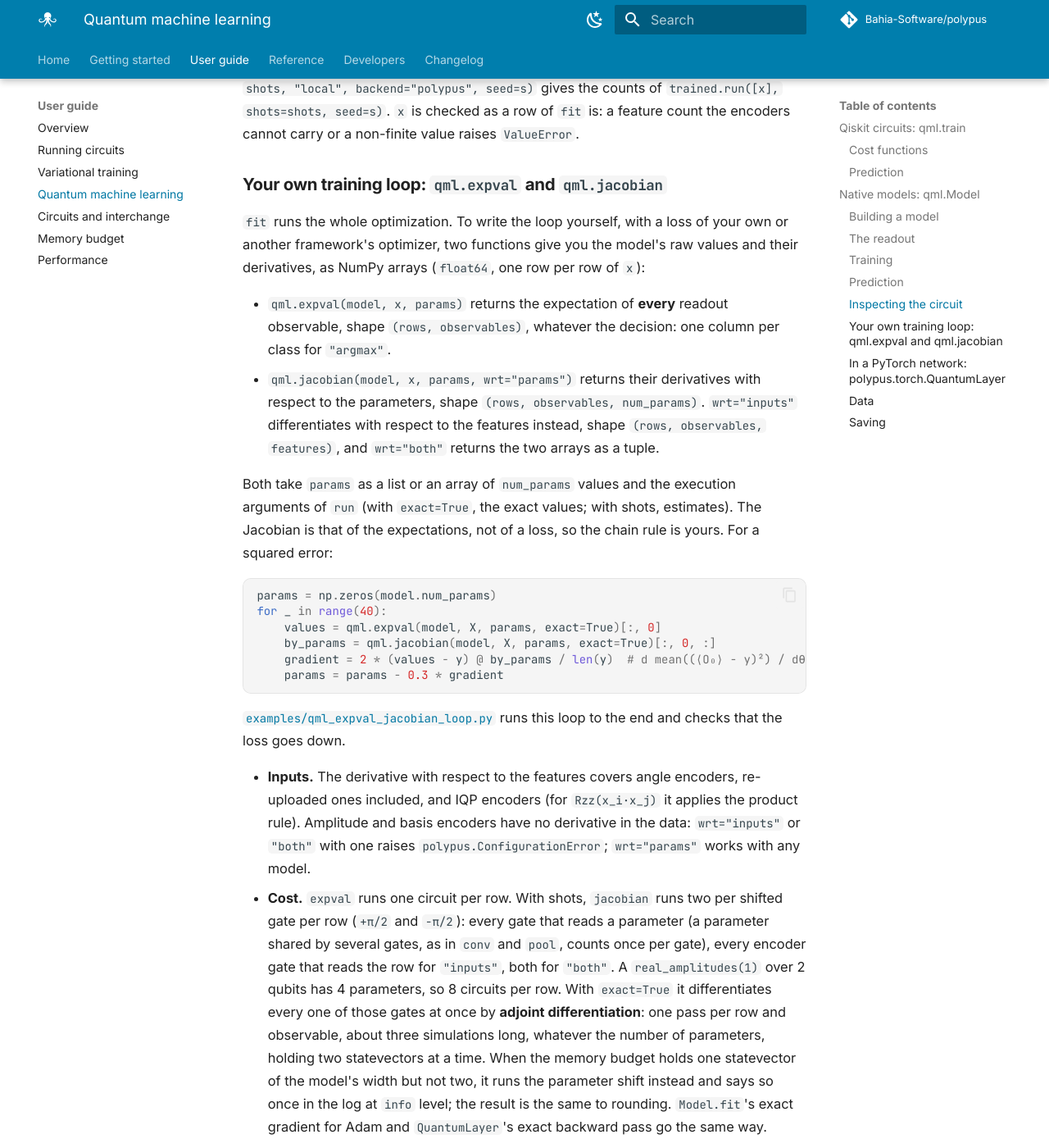
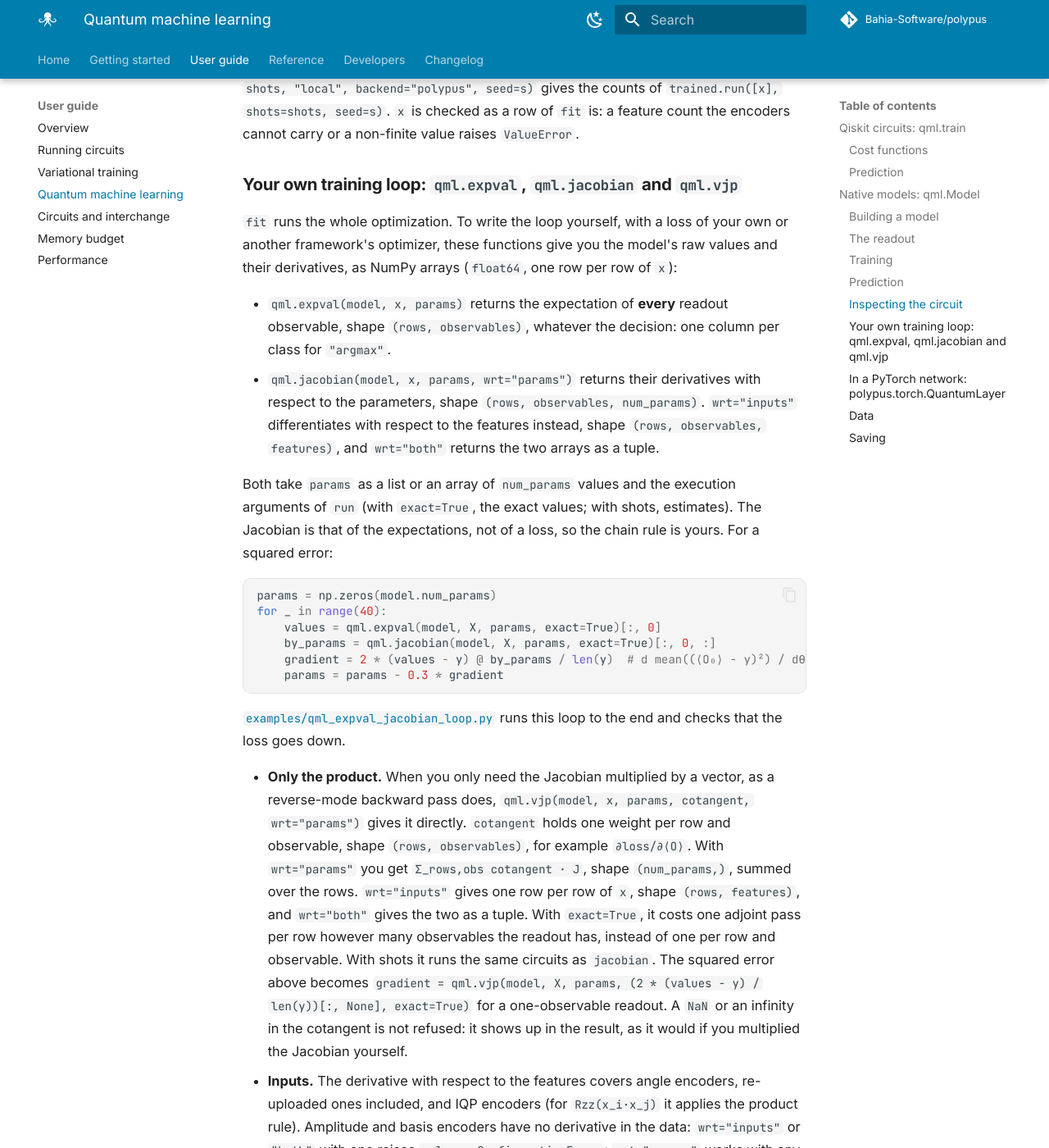
Before and after one commit to Bahia-Software/polypus, an MkDocs documentation site: the page built from docs/guide/qml.md, in a window 1280 px wide and 1400 px high, scrolled down 10476 px. Shown: the whole window at 82% size. Built offline with MkDocs 1.6.1 and Material for MkDocs 9.7.7, drawn with Linux system fonts in a browser that asks for light colours; plug-ins that fetch from the network failed and are left out; comment, search, counter and statistics services are not loaded; some of the changed text lies outside the part shown.

Commit message:
docs(qml): guide and tutorial prose for qml.vjp
Say where the layer's backward pass now goes and when to call qml.vjp
instead of contracting qml.jacobian yourself.

Refs: docs/adr/0008-vector-jacobian-product.md

````diff
--- a/docs/guide/qml.md
+++ b/docs/guide/qml.md
@@ -246,9 +246,9 @@ c2: ═════════════════════════
 
 `S†` then `H` rotates `Y` onto `Z`, which is what the measurement reads (`X` needs only the `H`). `model.circuit(x, params)` fixes the trainable angles too, and `trained.circuit(x)` does so with the trained model's own parameters: it is exactly the circuit `trained.run([x])` executes, so `polypus.run_quantum_circuit(trained.circuit(x), shots, "local", backend="polypus", seed=s)` gives the counts of `trained.run([x], shots=shots, seed=s)`. `x` is checked as a row of `fit` is: a feature count the encoders cannot carry or a non-finite value raises `ValueError`.
 
-### Your own training loop: `qml.expval` and `qml.jacobian`
+### Your own training loop: `qml.expval`, `qml.jacobian` and `qml.vjp`
 
-`fit` runs the whole optimization. To write the loop yourself, with a loss of your own or another framework's optimizer, two functions give you the model's raw values and their derivatives, as NumPy arrays (`float64`, one row per row of `x`):
+`fit` runs the whole optimization. To write the loop yourself, with a loss of your own or another framework's optimizer, these functions give you the model's raw values and their derivatives, as NumPy arrays (`float64`, one row per row of `x`):
 
 - `qml.expval(model, x, params)` returns the expectation of **every** readout observable, shape `(rows, observables)`, whatever the decision: one column per class for `"argmax"`.
 - `qml.jacobian(model, x, params, wrt="params")` returns their derivatives with respect to the parameters, shape `(rows, observables, num_params)`. `wrt="inputs"` differentiates with respect to the features instead, shape `(rows, observables, features)`, and `wrt="both"` returns the two arrays as a tuple.
@@ -266,14 +266,15 @@ for _ in range(40):
 
 [`examples/qml_expval_jacobian_loop.py`](../../examples/qml_expval_jacobian_loop.py) runs this loop to the end and checks that the loss goes down.
 
+- **Only the product.** When you only need the Jacobian multiplied by a vector, as a reverse-mode backward pass does, `qml.vjp(model, x, params, cotangent, wrt="params")` gives it directly. `cotangent` holds one weight per row and observable, shape `(rows, observables)`, for example `∂loss/∂⟨O⟩`. With `wrt="params"` you get `Σ_rows,obs cotangent · J`, shape `(num_params,)`, summed over the rows. `wrt="inputs"` gives one row per row of `x`, shape `(rows, features)`, and `wrt="both"` gives the two as a tuple. With `exact=True`, it costs one adjoint pass per row however many observables the readout has, instead of one per row and observable. With shots it runs the same circuits as `jacobian`. The squared error above becomes `gradient = qml.vjp(model, X, params, (2 * (values - y) / len(y))[:, None], exact=True)` for a one-observable readout. A `NaN` or an infinity in the cotangent is not refused: it shows up in the result, as it would if you multiplied the Jacobian yourself.
 - **Inputs.** The derivative with respect to the features covers angle encoders, re-uploaded ones included, and IQP encoders (for `Rzz(x_i·x_j)` it applies the product rule). Amplitude and basis encoders have no derivative in the data: `wrt="inputs"` or `"both"` with one raises `polypus.ConfigurationError`; `wrt="params"` works with any model.
-- **Cost.** `expval` runs one circuit per row. With shots, `jacobian` runs two per shifted gate per row (`+π/2` and `−π/2`): every gate that reads a parameter (a parameter shared by several gates, as in `conv` and `pool`, counts once per gate), every encoder gate that reads the row for `"inputs"`, both for `"both"`. A `real_amplitudes(1)` over 2 qubits has 4 parameters, so 8 circuits per row. With `exact=True` it differentiates every one of those gates at once by **adjoint differentiation**: one pass per row and observable, about three simulations long, whatever the number of parameters, holding two statevectors at a time. When the memory budget holds one statevector of the model's width but not two, it runs the parameter shift instead and says so once in the log at `info` level; the result is the same to rounding. `Model.fit`'s exact gradient for Adam and `QuantumLayer`'s exact backward pass go the same way.
+- **Cost.** `expval` runs one circuit per row. With shots, `jacobian` runs two per shifted gate per row (`+π/2` and `−π/2`): every gate that reads a parameter (a parameter shared by several gates, as in `conv` and `pool`, counts once per gate), every encoder gate that reads the row for `"inputs"`, both for `"both"`. A `real_amplitudes(1)` over 2 qubits has 4 parameters, so 8 circuits per row. With `exact=True` it differentiates every one of those gates at once by **adjoint differentiation**: one pass per row and observable, about three simulations long, whatever the number of parameters, holding two statevectors at a time. When the memory budget holds one statevector of the model's width but not two, it runs the parameter shift instead and says so once in the log at `info` level; the result is the same to rounding. `Model.fit`'s exact gradient for Adam goes the same way, and so does `vjp` (with one pass per row); `QuantumLayer`'s exact backward pass is a `vjp`.
 - **Execution.** A call opens one backend for all its rows (one allocation on CUNQA) and runs them in blocks sized from the cores and the backend, so memory stays bounded however many rows you pass; Ctrl+C stops it between blocks, and with `exact=True` also inside a block. The result does not depend on the blocks: a call on all the rows equals the calls on pieces of them, put together.
 - **Seeds.** The functions return bare arrays, so the seed drawn when you omit `seed` is only logged: pass `seed=` to repeat a sampled call exactly. On Aer and CUNQA, a seeded call repeats on the same machine and configuration.
 
 ### In a PyTorch network: `polypus.torch.QuantumLayer`
 
-`polypus.torch.QuantumLayer(model, ...)` is a `torch.nn.Module` built on those two functions: its forward pass is `qml.expval`, its backward pass `qml.jacobian`, and its trainable parameters (`layer.params`) are the model's. Put it between classical layers and train the whole network with any `torch.optim` optimizer. PyTorch is not a dependency of Polypus; install it with the extra, and import the module explicitly (`import polypus` does not import it):
+`polypus.torch.QuantumLayer(model, ...)` is a `torch.nn.Module` built on those two functions: its forward pass is `qml.expval`, its backward pass `qml.vjp`, and its trainable parameters (`layer.params`) are the model's. Put it between classical layers and train the whole network with any `torch.optim` optimizer. PyTorch is not a dependency of Polypus; install it with the extra, and import the module explicitly (`import polypus` does not import it):
 
 ```bash
 pip install "polypus-quantum[torch]"
@@ -301,8 +302,8 @@ optimizer = torch.optim.Adam(net.parameters(), lr=0.1)
 [`examples/qml_torch_hybrid.py`](../../examples/qml_torch_hybrid.py) trains this network on two classes and checks that it learns them.
 
 - **Arguments.** `QuantumLayer(model, *, initial_params=None, seed=None, ...)` takes a `Model` and `qml.expval`'s execution arguments (`shots`, `infrastructure`, `backend`, `exact`, …), which `expval` checks at the first forward pass. Without `initial_params` the parameters start uniform in `[-π, π)`, drawn with PyTorch's generator (`torch.manual_seed` repeats them). `layer.num_params` and `layer.num_observables` (also `model.num_observables`) size the neighbouring layers. For a model trained with `fit` or read with `qml.load`, `polypus.torch.from_trained(trained, ...)` starts from its parameters.
-- **Shapes.** The input is `(batch, features)` and the output `(batch, num_observables)`; a 1-D input is one sample and gives `(num_observables,)`. Each forward pass is one `expval` call with the whole batch, and each backward pass one `jacobian` call, with respect to what needs a gradient: the parameters, the input (which a layer before it needs), or both.
-- **Inputs.** The gradient with respect to the input needs an angle or IQP encoder, as `qml.jacobian` does: with an amplitude or basis encoder, an input that requires a gradient makes the backward pass raise `polypus.ConfigurationError`. Put such a layer first, or detach its input.
+- **Shapes.** The input is `(batch, features)` and the output `(batch, num_observables)`; a 1-D input is one sample and gives `(num_observables,)`. Each forward pass is one `expval` call with the whole batch, and each backward pass one `vjp` call with the incoming gradient as its cotangent, with respect to what needs a gradient: the parameters, the input (which a layer before it needs), or both.
+- **Inputs.** The gradient with respect to the input needs an angle or IQP encoder, as `qml.jacobian` and `qml.vjp` do: with an amplitude or basis encoder, an input that requires a gradient makes the backward pass raise `polypus.ConfigurationError`. Put such a layer first, or detach its input.
 - **dtype and device.** The quantum computation runs in `float64` on the CPU. The output comes back in the dtype and on the device of the input, and each gradient in its tensor's, so a `float32` network needs no `.double()`; the input is rounded at the boundary. The layer's own parameter is `float64` unless you convert the layer. GPU tensors are moved to the CPU and back; CI does not test that path.
 - **Seeds.** With `shots`, `seed=` makes training repeatable: every forward and backward pass gets its own seed, derived from `seed` and the number of the forward pass, so two layers built with the same `seed` and fed the same batches give the same values and gradients at every step. That counter is not saved in the `state_dict`: to replay, build a new layer with the same `seed`. A seeded layer is not safe to call from several threads at once. Without `seed`, each call draws its own.
 - **Cost.** Every forward pass and every backward pass opens and closes a backend: two per training step, so on CUNQA two `qraise` allocations per step. Prefer `exact=True` on the local simulator while you develop.
````
Also changed, not shown: 3 other files.
